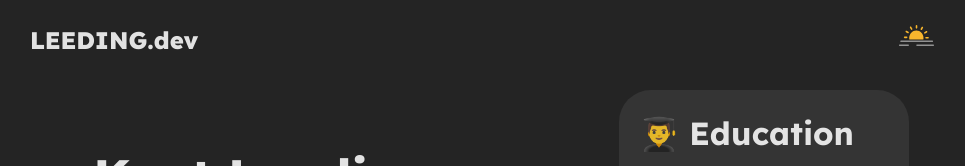
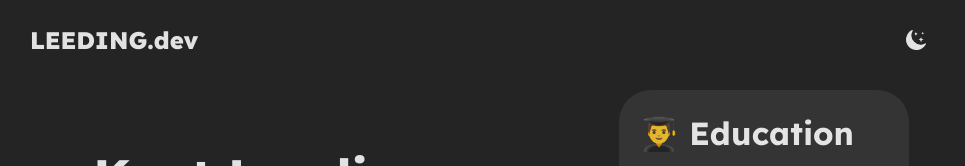
Before and after one commit to kleeding/kleeding.github.io, a React (Vite) app: page / in a window 1280 px wide. Shown: the top 166 px of the page, without its empty margins (154-1119 px from the left). Built offline with nearby package versions, Linux system fonts and the light colour scheme.

Commit message:
switched theme icons around

```diff
--- a/src/components/Navbar/Navbar.css
+++ b/src/components/Navbar/Navbar.css
@@ -24,49 +24,50 @@ nav {
 @supports not (-webkit-touch-callout: none) {
   .theme-icons {
     position: relative;
-    /* background-color: aqua; */
     margin: auto 2em;
-    width: 35px;
+    width: 36px;
     height: 100%;
-    z-index: 3;
     overflow: hidden;
   }
 
   .theme-toggle-container-sun {
-    cursor: pointer;
     position: absolute;
-    top: 25px;
-    width: 35px;
-    height: 35px;
+    top: 100%;
+    width: 36px;
+    height: 36px;
+    z-index: 3;
     transition: top 0.5s ease-in-out;
   }
 
   .theme-toggle-container-sun.is-toggled {
+    cursor: pointer;
     position: absolute;
-    top: 100%;
+    top: 25px;
+    transition: top 0.5s ease-in-out;
+  }
+
+  .theme-toggle-container-moon.is-toggled {
+    position: absolute;
+    top: -100%;
+    left: 8px;
+    width: 20px;
+    height: 20px;
     transition: top 0.5s ease-in-out;
   }
 
   .theme-toggle-container-moon {
     cursor: pointer;
     position: absolute;
-    top: -100%;
-    left: 7.5px;
-    width: 20px;
-    height: 20px;
-    transition: top 0.5s ease-in-out;
-  }
-
-  .theme-toggle-container-moon.is-toggled {
-    position: absolute;
     top: 30px;
+    left: 8px;
+    right: 2px;
     width: 20px;
     height: 20px;
     transition: top 0.5s ease-in-out;
   }
 
   .theme-moon-icon {
-    fill: #242424;
+    fill: #e3e3e3;
   }
 
   .theme-screen {
```
